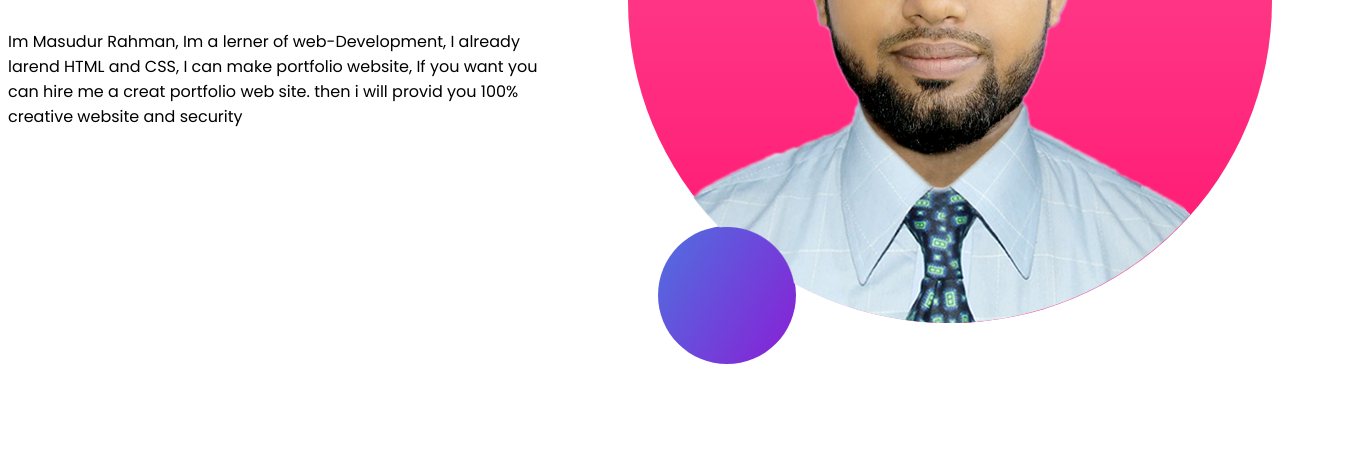
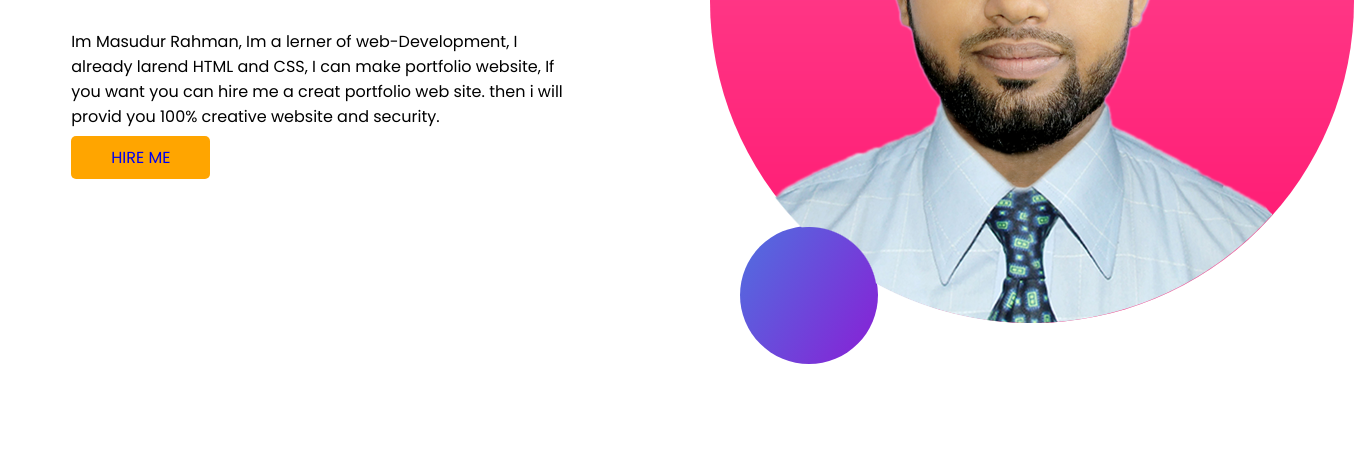
Before and after one commit to masudpatwary/my-first-portfolio, a plain HTML site: page index.html in a window 1280 px wide. Shown: the part 329-800 px from the top of the page, 1354 px wide, since content can reach past the window. Drawn offline with Linux system fonts and the light colour scheme.

Commit message:
ancor-added

```diff
--- a/index.html
+++ b/index.html
@@ -1,5 +1,6 @@
 <!DOCTYPE html>
 <html lang="en">
+
 <head>
     <meta charset="UTF-8">
     <meta http-equiv="X-UA-Compatible" content="IE=edge">
@@ -7,13 +8,25 @@
     <title>first-portfolio</title>
     <link rel="stylesheet" href="style.css">
     <link rel="preconnect" href="https://fonts.googleapis.com">
-<link rel="preconnect" href="https://fonts.gstatic.com" crossorigin>
-<link href="https://fonts.googleapis.com/css2?family=Poppins&display=swap" rel="stylesheet">
+    <link rel="preconnect" href="https://fonts.gstatic.com" crossorigin>
+    <link href="https://fonts.googleapis.com/css2?family=Poppins&display=swap" rel="stylesheet">
 </head>
+
 <body>
-   <section> <div><h1>Welcome to </h1>
-    <h1><span class="name-color">Masudur Rahman</span> World!</h1>
-    <p>Im Masudur Rahman, Im a lerner of web-Development, I already larend HTML and CSS, I can make portfolio website, If you want you can hire me a creat portfolio web site. then i will provid you 100% creative website and security</p></div>
-<div><img src="images/masud-2-bg.png" alt=""></div></section>
+    <section>
+        <div class="half-width">
+            <h1>Welcome to </h1>
+            <h1><span class="name-color">Masudur Rahman</span> World!</h1>
+            <p>Im Masudur Rahman, Im a lerner of web-Development, I already larend HTML and CSS, I can make portfolio
+                website, If you want you can hire me a creat portfolio web site. then i will provid you 100% creative
+                website and security.
+            </p>
+            <a class="hire-me-link" target="_blank" href="https://www.facebook.com/masudptry">HIRE ME</a>
+        </div>
+        <div class="half-width">
+            <img src="images/masud-2-bg.png" alt="">
+        </div>
+    </section>
 </body>
+
 </html>
--- a/style.css
+++ b/style.css
@@ -1,12 +1,27 @@
-body{
+body {
     font-family: 'Poppins', sans-serif;
 }
-h1{
+
+h1 {
     font-size: 50px;
 }
-.name-color{
+
+.name-color {
     color: orange;
 }
-section{
+
+section {
     display: flex;
 }
+
+.half-width {
+    width: 50%;
+    padding-left: 5%;
+}
+
+.hire-me-link {
+    text-decoration: none;
+    background-color: orange;
+    padding: 10px 40px;
+    border-radius: 5px;
+}
```
